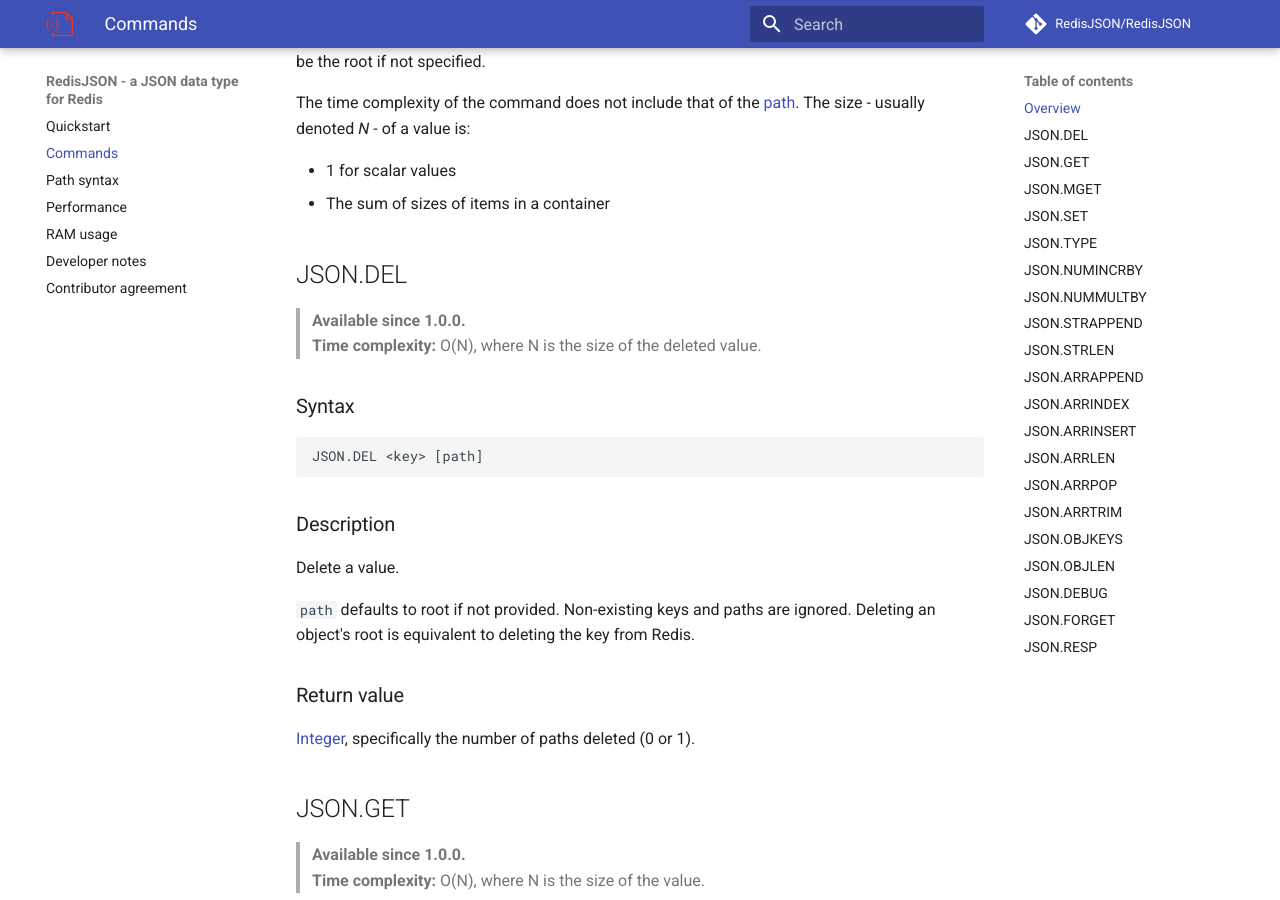
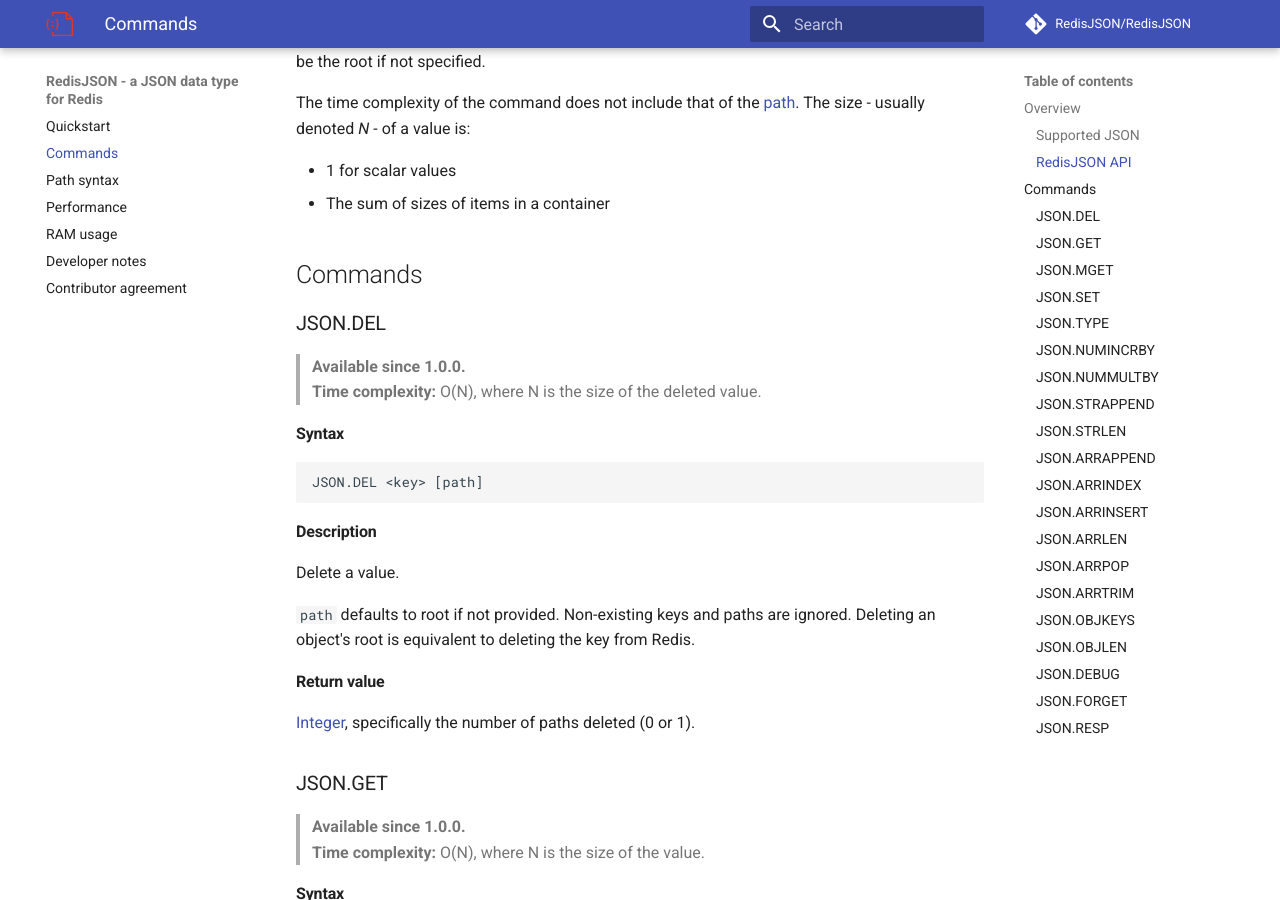
Before and after one commit to RedisJSON/RedisJSON, an MkDocs documentation site: the page built from docs/commands.md, in a window 1280 px wide and 900 px high, scrolled down 693 px. Built offline with MkDocs 1.6.1 and Material for MkDocs 9.7.7, drawn with Linux system fonts in a browser that asks for light colours; comment, search, counter and statistics services are not loaded.

Commit message:
toc_depth 3

````diff
--- a/docs/commands.md
+++ b/docs/commands.md
@@ -26,34 +26,35 @@
 *   1 for scalar values
 *   The sum of sizes of items in a container
 
+## Commands
 
-## JSON.DEL
+### JSON.DEL
 
 > **Available since 1.0.0.**
 > **Time complexity:**  O(N), where N is the size of the deleted value.
 
-### Syntax
+#### Syntax
 
 ```
 JSON.DEL <key> [path]
 ```
 
-### Description
+#### Description
 
 Delete a value.
 
 `path` defaults to root if not provided. Non-existing keys and paths are ignored. Deleting an object's root is equivalent to deleting the key from Redis.
 
-### Return value
+#### Return value
 
 [Integer][2], specifically the number of paths deleted (0 or 1).
 
-## JSON.GET
+### JSON.GET
 
 > **Available since 1.0.0.**
 > **Time complexity:**  O(N), where N is the size of the value.
 
-### Syntax
+#### Syntax
 
 ```
 JSON.GET <key>
@@ -63,7 +64,7 @@
          [path ...]
 ```
 
-### Description
+#### Description
 
 Return the value at `path` in JSON serialized form.
 
@@ -81,46 +82,46 @@
 127.0.0.1:6379> JSON.GET myjsonkey INDENT "\t" NEWLINE "\n" SPACE " " path.to.value[1]
 ```
 
-### Return value
+#### Return value
 
 [Bulk String][3], specifically the JSON serialization.
 
 The reply's structure depends on the number of paths. A single path results in the value itself being returned, whereas multiple paths are returned as a JSON object in which each path is a key.
 
-## JSON.MGET
+### JSON.MGET
 
 > **Available since 1.0.0.**
 > **Time complexity:**  O(M*N), where M is the number of keys and N is the size of the value.
 
-### Syntax
+#### Syntax
 
 ```
 JSON.MGET <key> [key ...] <path>
 ```
 
-### Description
+#### Description
 
 Returns the values at `path` from multiple `key`s. Non-existing keys and non-existing paths are reported as null.
 
-### Return value
+#### Return value
 
 [Array][4] of [Bulk Strings][3], specifically the JSON serialization of the value at each key's
 path.
 
-## JSON.SET
+### JSON.SET
 
 > **Available since 1.0.0.**
 > **Time complexity:**  O(M+N), where M is the size of the original value (if it exists) and N is
 > the size of the new value.
 
-### Syntax
+#### Syntax
 
 ```
 JSON.SET <key> <path> <json>
          [NX | XX]
 ```
 
-### Description
+#### Description
 
 Sets the JSON value at `path` in `key`
 
@@ -131,137 +132,137 @@
 *   `NX` - only set the key if it does not already exist
 *   `XX` - only set the key if it already exists
 
-### Return value
+#### Return value
 
 [Simple String][1] `OK` if executed correctly, or [Null Bulk][3] if the specified `NX` or `XX`
 conditions were not met.
 
-## JSON.TYPE
+### JSON.TYPE
 
 > **Available since 1.0.0.**
 > **Time complexity:**  O(1).
 
-### Syntax
+#### Syntax
 
 ```
 JSON.TYPE <key> [path]
 ```
 
-### Description
+#### Description
 
 Report the type of JSON value at `path`.
 
 `path` defaults to root if not provided. If the `key` or `path` do not exist, null is returned.
 
-### Return value
+#### Return value
 
 [Simple String][1], specifically the type of value.
 
-## JSON.NUMINCRBY
+### JSON.NUMINCRBY
 
 > **Available since 1.0.0.**
 > **Time complexity:**  O(1).
 
-### Syntax
+#### Syntax
 
 ```
 JSON.NUMINCRBY <key> <path> <number>
 ```
 
-### Description
+#### Description
 
 Increments the number value stored at `path` by `number`.
 
-### Return value
+#### Return value
 
 [Bulk String][3], specifically the stringified new value.
 
-## JSON.NUMMULTBY
+### JSON.NUMMULTBY
 
 > **Available since 1.0.0.**
 > **Time complexity:**  O(1).
 
-### Syntax
+#### Syntax
 
 ```
 JSON.NUMMULTBY <key> <path> <number>
 ```
 
-### Description
+#### Description
 
 Multiplies the number value stored at `path` by `number`.
 
-### Return value
+#### Return value
 
 [Bulk String][3], specifically the stringified new value.
 
-## JSON.STRAPPEND
+### JSON.STRAPPEND
 
 > **Available since 1.0.0.**
 > **Time complexity:**  O(N), where N is the new string's length.
 
-### Syntax
+#### Syntax
 
 ```
 JSON.STRAPPEND <key> [path] <json-string>
 ```
 
-### Description
+#### Description
 
 Append the `json-string` value(s) the string at `path`.
 
 `path` defaults to root if not provided.
 
-### Return value
+#### Return value
 
 [Integer][2], specifically the string's new length.
 
-## JSON.STRLEN
+### JSON.STRLEN
 
 > **Available since 1.0.0.**
 > **Time complexity:**  O(1).
 
-### Syntax
+#### Syntax
 
 ```
 JSON.STRLEN <key> [path]
 ```
 
-### Description
+#### Description
 
 Report the length of the JSON String at `path` in `key`.
 
 `path` defaults to root if not provided. If the `key` or `path` do not exist, null is returned.
 
-### Return value
+#### Return value
 
 [Integer][2], specifically the string's length.
 
-## JSON.ARRAPPEND
+### JSON.ARRAPPEND
 
 > **Available since 1.0.0.**
 > **Time complexity:**  O(1).
 
-### Syntax
+#### Syntax
 
 ```
 JSON.ARRAPPEND <key> <path> <json> [json ...]
 ```
 
-### Description
+#### Description
 
 Append the `json` value(s) into the array at `path` after the last element in it.
 
-### Return value
+#### Return value
 
 [Integer][2], specifically the array's new size.
 
-## JSON.ARRINDEX
+### JSON.ARRINDEX
 
 > **Available since 1.0.0.**
 > **Time complexity:**  O(N), where N is the array's size.
 
-### Syntax
+#### Syntax
 
 ```
 JSON.ARRINDEX <key> <path> <json-scalar> [start [stop]]
@@ -273,37 +274,37 @@
 
 Note: out of range errors are treated by rounding the index to the array's start and end. An inverse index range (e.g. from 1 to 0) will return unfound.
 
-### Return value
+#### Return value
 
 [Integer][2], specifically the position of the scalar value in the array, or -1 if unfound.
 
-## JSON.ARRINSERT
+### JSON.ARRINSERT
 
 > **Available since 1.0.0.**
 > **Time complexity:**  O(N), where N is the array's size.
 
-### Syntax
+#### Syntax
 
 ```
 JSON.ARRINSERT <key> <path> <index> <json> [json ...]
 ```
 
-### Description
+#### Description
 
 Insert the `json` value(s) into the array at `path` before the `index` (shifts to the right).
 
 The index must be in the array's range. Inserting at `index` 0 prepends to the array. Negative index values are interpreted as starting from the end.
 
-### Return value
+#### Return value
 
 [Integer][2], specifically the array's new size.
 
-## JSON.ARRLEN
+### JSON.ARRLEN
 
 > **Available since 1.0.0.**
 > **Time complexity:**  O(1).
 
-### Syntax
+#### Syntax
 
 ```
 JSON.ARRLEN <key> [path]
@@ -313,107 +314,107 @@
 
 `path` defaults to root if not provided. If the `key` or `path` do not exist, null is returned.
 
-### Return value
+#### Return value
 
 [Integer][2], specifically the array's length.
 
-## JSON.ARRPOP
+### JSON.ARRPOP
 
 > **Available since 1.0.0.**
 > **Time complexity:**  O(N), where N is the array's size for `index` other than the last element,
 > O(1) otherwise.
 
-### Syntax
+#### Syntax
 
 ```
 JSON.ARRPOP <key> [path [index]]
 ```
 
-### Description
+#### Description
 
 Remove and return element from the index in the array.
 
 `path` defaults to root if not provided. `index` is the position in the array to start popping from (defaults to -1, meaning the last element). Out of range indices are rounded to their respective array ends. Popping an empty array yields null.
 
-### Return value
+#### Return value
 
 [Bulk String][3], specifically the popped JSON value.
 
-## JSON.ARRTRIM
+### JSON.ARRTRIM
 
 > **Available since 1.0.0.**
 > **Time complexity:**  O(N), where N is the array's size.
 
-### Syntax
+#### Syntax
 
 ```
 JSON.ARRTRIM <key> <path> <start> <stop>
 ```
 
-### Description
+#### Description
 
 Trim an array so that it contains only the specified inclusive range of elements.
 
 This command is extremely forgiving and using it with out of range indexes will not produce an error. If `start` is larger than the array's size or `start` > `stop`, the result will be an empty array. If `start` is < 0 then it will be treated as 0. If `stop` is larger than the end of the array, it will be treated like the last element in it.
 
-### Return value
+#### Return value
 
 [Integer][2], specifically the array's new size.
 
-## JSON.OBJKEYS
+### JSON.OBJKEYS
 
 > **Available since 1.0.0.**
 > **Time complexity:**  O(N), where N is the number of keys in the object.
 
-### Syntax
+#### Syntax
 
 ```
 JSON.OBJKEYS <key> [path]
 ```
 
-### Description
+#### Description
 
 Return the keys in the object that's referenced by `path`.
 
 `path` defaults to root if not provided. If the object is empty, or either `key` or `path` do not exist, then null is returned.
 
-### Return value
+#### Return value
 
 [Array][4], specifically the key names in the object as [Bulk Strings][3].
 
-## JSON.OBJLEN
+### JSON.OBJLEN
 
 > **Available since 1.0.0.**
 > **Time complexity:**  O(1).
 
-### Syntax
+#### Syntax
 
 ```
 JSON.OBJLEN <key> [path]
 ```
 
-### Description
+#### Description
 
 Report the number of keys in the JSON Object at `path` in `key`.
 
 `path` defaults to root if not provided. If the `key` or `path` do not exist, null is returned.
 
-### Return value
+#### Return value
 
 [Integer][2], specifically the number of keys in the object.
 
-## JSON.DEBUG
+### JSON.DEBUG
 
 > **Available since 1.0.0.**
 > **Time complexity:**  O(N), where N is the size of the JSON value.
 
-### Syntax
+#### Syntax
 
 ```
 JSON.DEBUG <subcommand & arguments>
 ```
 
-### Description
+#### Description
 
 Report information.
 
@@ -423,29 +424,29 @@
     not provided.
 *   `HELP` - reply with a helpful message
 
-### Return value
+#### Return value
 
 Depends on the subcommand used.
 
 *   `MEMORY` returns an [integer][2], specifically the size in bytes of the value
 *   `HELP` returns an [array][4], specifically with the help message
 
-## JSON.FORGET
+### JSON.FORGET
 
 An alias for [`JSON.DEL`](#jsondel).
 
-## JSON.RESP
+### JSON.RESP
 
 > **Available since 1.0.0.**
 > **Time complexity:**  O(N), where N is the size of the JSON value.
 
-### Syntax
+#### Syntax
 
 ```
 JSON.RESP <key> [path]
 ```
 
-### Description
+#### Description
 
 Return the JSON in `key` in [Redis Serialization Protocol (RESP)][5].
 
@@ -457,7 +458,7 @@
 -   JSON Arrays are represented as [RESP Arrays][4] in which the first element is the [simple string][1] `[` followed by the array's elements
 -   JSON Objects are represented as [RESP Arrays][4] in which the first element is the [simple string][1] `{`. Each successive entry represents a key-value pair as a two-entries [array][4] of [bulk strings][3].
 
-### Return value
+#### Return value
 
 [Array][4], specifically the JSON's RESP form as detailed.
 
--- a/mkdocs.yml
+++ b/mkdocs.yml
@@ -38,7 +38,7 @@
   - codehilite:
       guess_lang: False
   - toc:
-      toc_depth: 2
+      toc_depth: 3
       permalink: True
 
 plugins:
````
